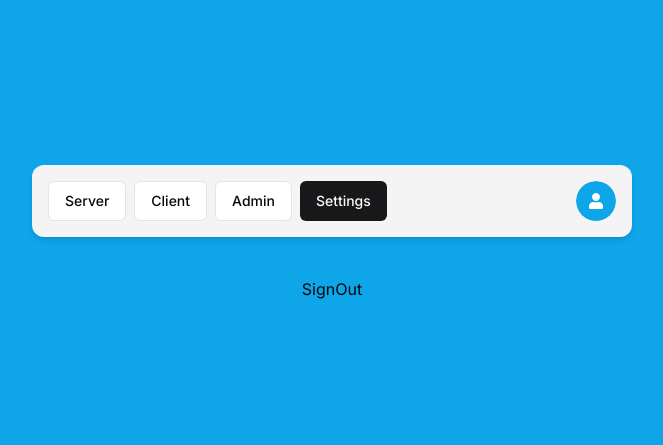
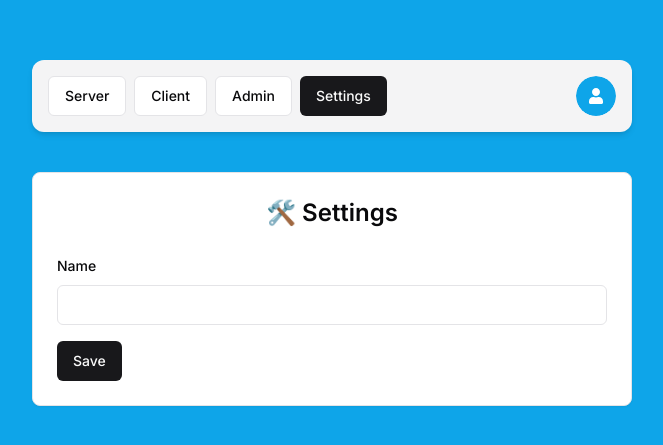
Before and after one commit to indunil-jay/next-auth-v5, a Next.js app: page /settings in a window 1280 px wide. Shown: the part 167-612 px from the top of the page, without its empty margins (308-971 px from the left). Built offline with nearby package versions, Linux system fonts and the light colour scheme; no server answers.

Commit message:
add update name functionality for setting page

```diff
--- /dev/null
+++ b/src/actions/settings.ts
@@ -0,0 +1,25 @@
+"use server";
+
+import { getUserById } from "@/data/user";
+import { currentUser } from "@/lib/auth";
+import { db } from "@/lib/db";
+import { SettingSchema } from "@/schemas";
+import * as z from "zod";
+
+export const settings = async (values: z.infer<typeof SettingSchema>) => {
+  const validatedField = SettingSchema.safeParse(values);
+  const user = await currentUser();
+
+  if (!user || !user.id) return { error: "Unauthorized" };
+
+  const dbUser = await getUserById(user.id);
+  if (!dbUser) return { error: "Unauthorized" };
+
+  await db.user.update({
+    where: { id: dbUser.id },
+    data: {
+      ...values,
+    },
+  });
+  return { success: "Settings updated" };
+};
--- a/src/app/(protected)/settings/page.tsx
+++ b/src/app/(protected)/settings/page.tsx
@@ -28,18 +28,90 @@
    */
 }
 
-import { logout } from "@/actions/logout";
+import { settings } from "@/actions/settings";
+import { FormError } from "@/components/form-error";
+import { FormSuccess } from "@/components/form-success";
+import { Button } from "@/components/ui/button";
+import { Card, CardContent, CardHeader } from "@/components/ui/card";
+import {
+  Form,
+  FormControl,
+  FormField,
+  FormItem,
+  FormLabel,
+} from "@/components/ui/form";
+import { Input } from "@/components/ui/input";
+import useCurrentUser from "@/hooks/use-current-user";
+import { SettingSchema } from "@/schemas";
+import { zodResolver } from "@hookform/resolvers/zod";
+import { useSession } from "next-auth/react";
+import { useState, useTransition } from "react";
+import { useForm } from "react-hook-form";
+import * as z from "zod";
 
 const SettingPage = () => {
-  const onClick = () => {
-    // signOut();
-    logout(); //with server and client combnation
+  const [error, setError] = useState<string | undefined>();
+  const [success, setSuccess] = useState<string | undefined>();
+  const { update } = useSession();
+  const user = useCurrentUser();
+
+  const form = useForm<z.infer<typeof SettingSchema>>({
+    resolver: zodResolver(SettingSchema),
+    defaultValues: {
+      name: user?.user.name || undefined,
+    },
+  });
+
+  const [pending, startTransition] = useTransition();
+  const onClick = (values: z.infer<typeof SettingSchema>) => {
+    startTransition(() => {
+      settings(values)
+        .then((data) => {
+          if (data.error) {
+            setError(data.error);
+          }
+          if (data.success) {
+            setSuccess(data.success);
+            update();
+          }
+        })
+        .catch(() => setError("something went wrong"));
+    });
   };
+  return (
+    <Card className="w-[600px]">
+      <CardHeader>
+        <p className="text-2xl text-center font-semibold">🛠️ Settings</p>
+      </CardHeader>
 
-  return (
-    <div>
-      <button onClick={onClick}>SignOut</button>
-    </div>
+      <CardContent>
+        <Form {...form}>
+          <form className="space-y-4" onSubmit={form.handleSubmit(onClick)}>
+            <div className="space-y-4">
+              <FormField
+                control={form.control}
+                name="name"
+                render={({ field }) => {
+                  return (
+                    <FormItem>
+                      <FormLabel>Name</FormLabel>
+                      <FormControl>
+                        <Input {...field} disabled={pending} />
+                      </FormControl>
+                    </FormItem>
+                  );
+                }}
+              />
+            </div>
+            <FormError message={error} />
+            <FormSuccess message={success} />
+            <Button type="submit" disabled={pending}>
+              Save
+            </Button>
+          </form>
+        </Form>
+      </CardContent>
+    </Card>
   );
 };
 
--- a/src/auth.ts
+++ b/src/auth.ts
@@ -21,6 +21,7 @@
     user: {
       role: UserRole;
       isTwoFactorEnabled: boolean;
+      isOAuth: boolean;
       /**
        * By default, TypeScript merges new interface properties and overwrites existing ones.
        * In this case, the default session user properties will be overwritten,
@@ -34,12 +35,14 @@
 // The `JWT` interface can be found in the `next-auth/jwt` submodule
 import { JWT } from "next-auth/jwt";
 import { getTwoFactorConfirmationByUserId } from "./data/two-factor-confirmation";
+import { getAccountByUserId } from "./data/account";
 
 declare module "next-auth/jwt" {
   /** Returned by the `jwt` callback and `auth`, when using JWT sessions */
   interface JWT {
     role: UserRole;
     isTwoFactorEnabled: boolean;
+    isOAuth: boolean;
   }
 }
 
@@ -57,9 +60,17 @@
       const existingUser = await getUserById(token.sub);
       if (!existingUser) return token;
 
+      //4 check for account is provder account
+      const existingAccount = await getAccountByUserId(existingUser.id);
+      token.isOAuth = !!existingAccount;
+
       //3.set the role to the token
       token.role = existingUser.role;
       token.isTwoFactorEnabled = existingUser.isTwoFactorEnabled;
+
+      //<<to automatically update session when there is updates>>
+      token.email = existingUser.email;
+      token.name = existingUser.name;
 
       return token;
     },
@@ -76,6 +87,15 @@
 
       if (session.user && token.isTwoFactorEnabled) {
         session.user.isTwoFactorEnabled = token.isTwoFactorEnabled;
+      }
+
+      //<<to automatically update session when there is updates>>
+      if (session.user) {
+        session.user.email = token.email!;
+        session.user.name = token.name;
+
+        //
+        session.user.isOAuth = token.isOAuth;
       }
 
       return session;
--- /dev/null
+++ b/src/data/account.ts
@@ -0,0 +1,12 @@
+import { db } from "@/lib/db";
+
+export const getAccountByUserId = async (userId: string) => {
+  try {
+    const account = await db.account.findFirst({
+      where: { userId },
+    });
+    return account;
+  } catch (error) {
+    return null;
+  }
+};
--- a/src/schemas/index.ts
+++ b/src/schemas/index.ts
@@ -8,6 +8,7 @@
   password: z.string().min(1, { message: "password is required." }),
   code: z.optional(z.string()),
 });
+
 export const RegisterSchema = z.object({
   email: z
     .string()
@@ -33,3 +34,7 @@
     .min(1, { message: "password is required." })
     .min(6, { message: "password must contains atleast 6 characters." }),
 });
+
+export const SettingSchema = z.object({
+  name: z.optional(z.string()),
+});
```
